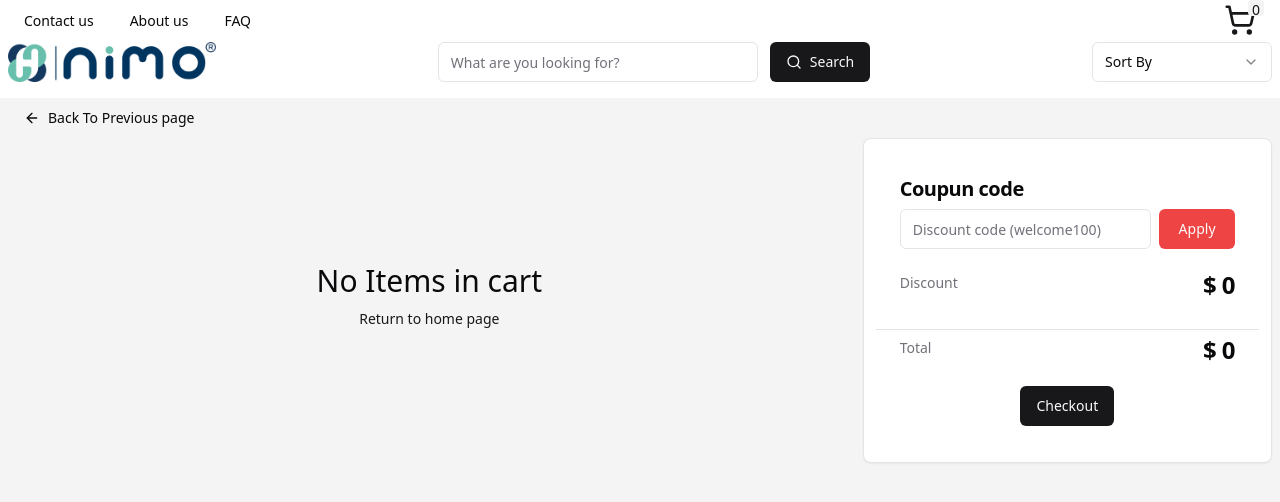
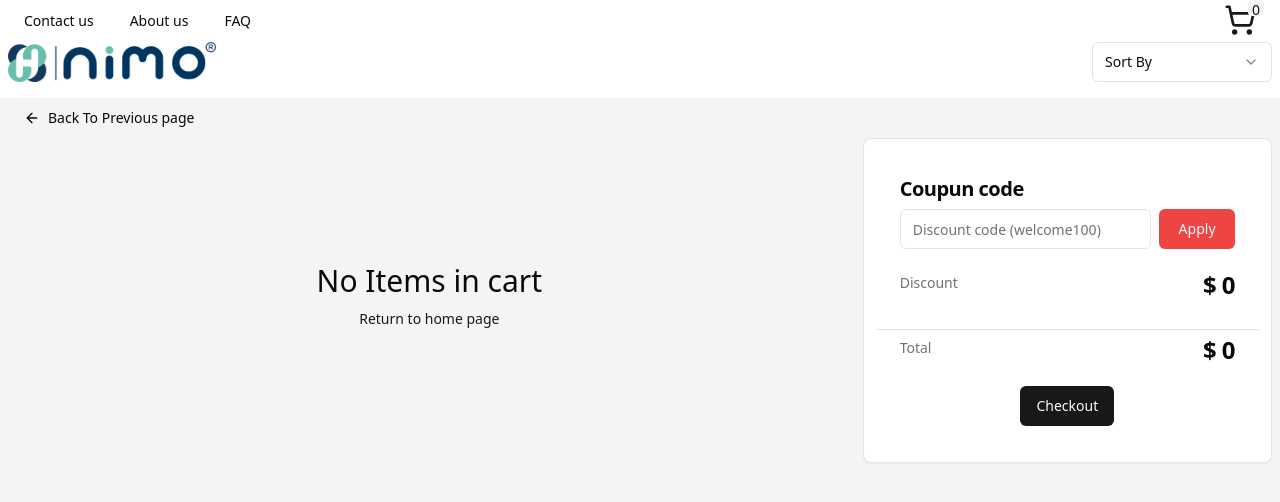
Before and after one commit to skoanton/webshop-api, a React (Vite) app: page /checkout in a window 1280 px wide. Shown: the top 502 px of the page. Built offline with nearby package versions, Linux system fonts and the light colour scheme.

Commit message:
switch to category menu insteed of search bar when in other then / path

```diff
--- a/src/components/Navbar/Navbar.tsx
+++ b/src/components/Navbar/Navbar.tsx
@@ -13,6 +13,15 @@ import { FilterContext } from "@/contexts/FilterProvider/FilterContext";
 import { FILTER_ACTION } from "@/contexts/FilterProvider/FilterReducer";
 import { ItemsContext } from "@/contexts/ItemContext/ItemsContext";
 import { ITEM_ACTION } from "@/contexts/ItemContext/ItemsReducer";
+import { Link, useLocation } from "react-router-dom";
+import { getCategories } from "@/utils/manipulateData";
+import {
+  NavigationMenu,
+  NavigationMenuItem,
+  NavigationMenuLink,
+  NavigationMenuList,
+} from "@radix-ui/react-navigation-menu";
+import { navigationMenuTriggerStyle } from "../ui/navigation-menu";
 
 type NavbarProps = {};
 
@@ -21,6 +30,8 @@ const Navbar = ({}: NavbarProps) => {
   const [searchString, setSearchString] = useState("");
   const { itemsDispatch } = useContext(ItemsContext);
   const inputSearchRef = useRef<HTMLInputElement>(null);
+  const location = useLocation();
+  const { itemsState } = useContext(ItemsContext);
   const handleSearch = () => {
     console.log("searching");
     filterDispatch({
@@ -57,6 +68,7 @@ const Navbar = ({}: NavbarProps) => {
       <section className="flex h-fit">
         <img className="w-52" src="/src/assets/logo.png" alt="Logo" />
         <section className="flex gap-3 mx-auto">
+          {location.pathname === "/" ? (
             <section className="flex gap-3">
               <Input
                 className="w-80"
@@ -69,6 +81,25 @@ const Navbar = ({}: NavbarProps) => {
                 <Search className="mr-2 h-4 w-4" /> Search
               </Button>
             </section>
+          ) : (
+            getCategories(itemsState.items).map((category) => {
+              return (
+                <section key={category.id} className="flex justify-between">
+                  <NavigationMenu className="cursor-pointer">
+                    <NavigationMenuList>
+                      <NavigationMenuItem>
+                        <NavigationMenuLink
+                          className={navigationMenuTriggerStyle()}
+                        >
+                          {category.name}
+                        </NavigationMenuLink>
+                      </NavigationMenuItem>
+                    </NavigationMenuList>
+                  </NavigationMenu>
+                </section>
+              );
+            })
+          )}
         </section>
         <Select onValueChange={(e) => sort(e)}>
           <SelectTrigger className="w-[180px]">
```
Lines whose indentation alone changed are shown as unchanged.
